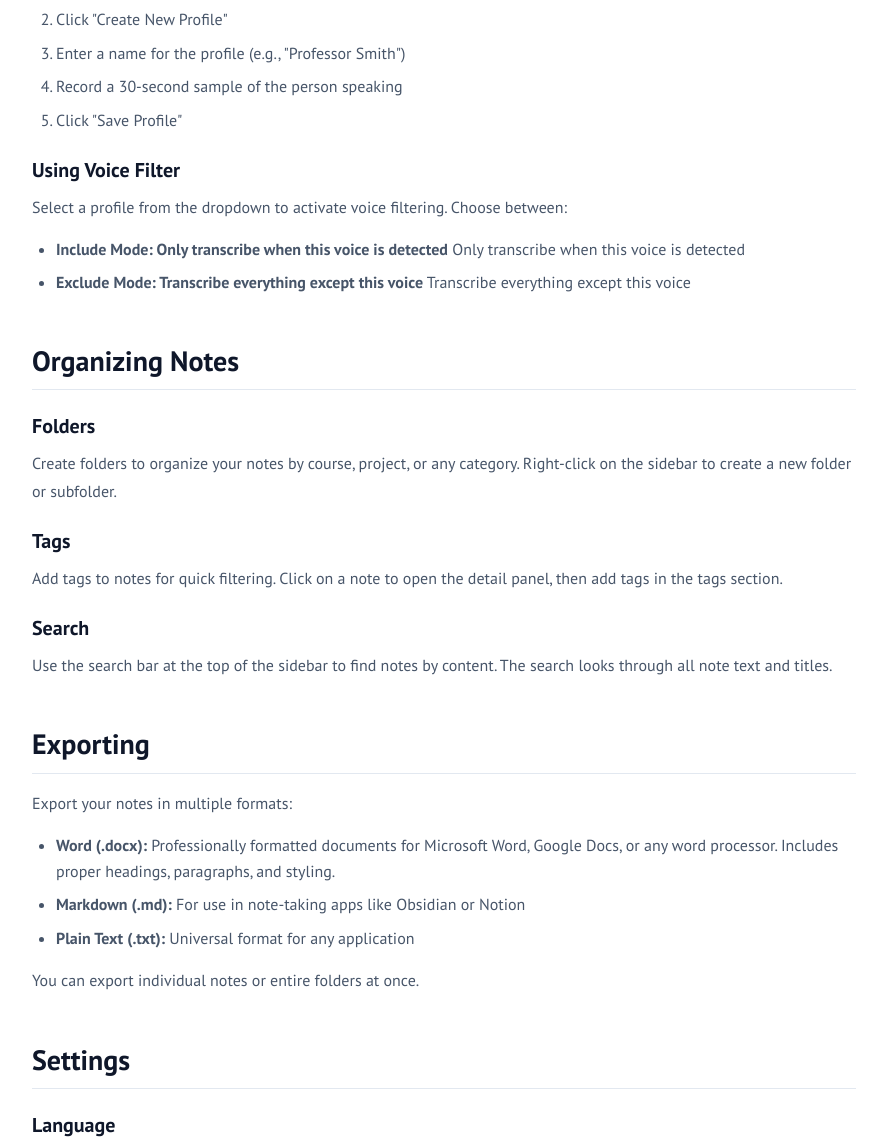
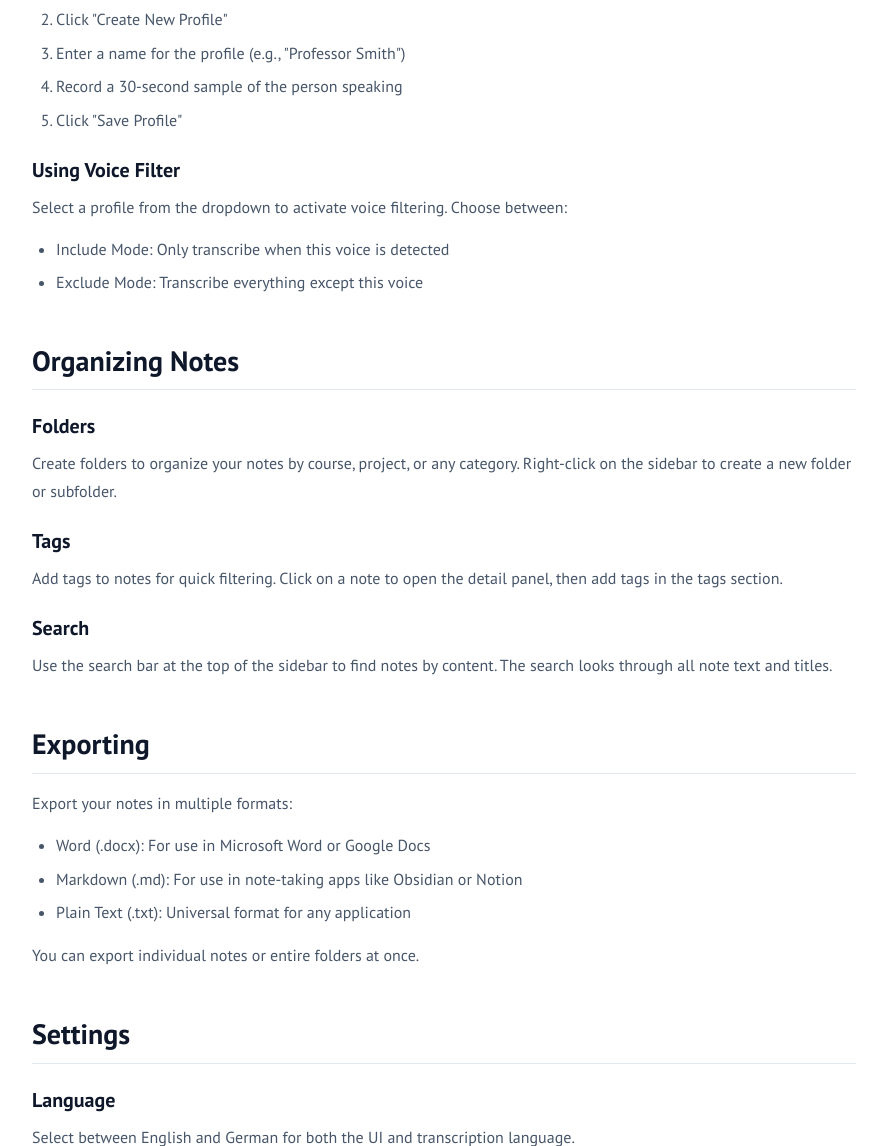
Before and after one commit to LeonManuel0705/VoiceNotes, a Flask app: page /app/docs in a window 1280 px wide. Shown: the part 2120-3266 px from the top of the page, without its empty margins (360-1242 px from the left). Run offline with Flask 3, Linux system fonts and the light colour scheme; some libraries are stand-ins or nearby versions.

Commit message:
Fix translation keys for How it Works and Docs pages
- Update how_it_works.html to use correct translation keys matching siteI18n
- Update docs.html to use correct translation keys matching siteI18n
- Add missing English translations: quickStartStep1-5, reqOS/Python/RAM/Disk,
  downloadWhisper/LT/Speaker/MLX, profileStep1-5
- Add missing German translations for all new keys

```diff
--- a/app/templates/base.html
+++ b/app/templates/base.html
@@ -368,7 +368,29 @@
                 modelsNotLoading: 'Models not loading',
                 modelsNotLoadingDesc: 'Run ./setup_offline.sh to download all required models. Make sure you have enough disk space.',
                 portInUse: 'Port already in use',
-                portInUseDesc: 'If port 5050 is already in use, stop any other applications using that port or modify the port in app.py.'
+                portInUseDesc: 'If port 5050 is already in use, stop any other applications using that port or modify the port in app.py.',
+                // Docs page - Quick Start steps
+                quickStartStep1: 'Launch VoiceNotes by running ./start.sh in your terminal',
+                quickStartStep2: 'Open your browser to http://localhost:5050',
+                quickStartStep3: 'Wait for the models to initialize (first launch may take a few minutes)',
+                quickStartStep4: 'Select your language (English or German)',
+                quickStartStep5: 'Click the record button and start speaking',
+                // Docs page - System requirements
+                reqOS: 'macOS, Windows, or Linux',
+                reqPython: 'Python 3.9 or higher',
+                reqRAM: '4GB RAM minimum (8GB recommended)',
+                reqDisk: '2GB free disk space for models',
+                // Docs page - Download items
+                downloadWhisper: 'Whisper speech recognition models (~650MB)',
+                downloadLT: 'LanguageTool language data (~350MB)',
+                downloadSpeaker: 'Speaker recognition model (~80MB)',
+                downloadMLX: 'MLX AI model for Apple Silicon (~500MB)',
+                // Docs page - Profile steps
+                profileStep1: 'Click the voice filter button (person icon)',
+                profileStep2: 'Click "Create New Profile"',
+                profileStep3: 'Enter a name for the profile (e.g., "Professor Smith")',
+                profileStep4: 'Record a 30-second sample of the person speaking',
+                profileStep5: 'Click "Save Profile"'
             },
             de: {
                 // Navbar
@@ -572,7 +594,29 @@
                 modelsNotLoading: 'Modelle laden nicht',
                 modelsNotLoadingDesc: 'Führe ./setup_offline.sh aus, um alle erforderlichen Modelle herunterzuladen. Stelle sicher, dass du genügend Speicherplatz hast.',
                 portInUse: 'Port bereits in Verwendung',
-                portInUseDesc: 'Wenn Port 5050 bereits verwendet wird, beende andere Anwendungen, die diesen Port nutzen, oder ändere den Port in app.py.'
+                portInUseDesc: 'Wenn Port 5050 bereits verwendet wird, beende andere Anwendungen, die diesen Port nutzen, oder ändere den Port in app.py.',
+                // Docs page - Quick Start steps
+                quickStartStep1: 'Starte VoiceNotes, indem du ./start.sh in deinem Terminal ausführst',
+                quickStartStep2: 'Öffne deinen Browser unter http://localhost:5050',
+                quickStartStep3: 'Warte, bis die Modelle initialisiert sind (erster Start kann einige Minuten dauern)',
+                quickStartStep4: 'Wähle deine Sprache (Englisch oder Deutsch)',
+                quickStartStep5: 'Klicke auf den Aufnahme-Button und beginne zu sprechen',
+                // Docs page - System requirements
+                reqOS: 'macOS, Windows oder Linux',
+                reqPython: 'Python 3.9 oder höher',
+                reqRAM: 'Mindestens 4GB RAM (8GB empfohlen)',
+                reqDisk: '2GB freier Speicherplatz für Modelle',
+                // Docs page - Download items
+                downloadWhisper: 'Whisper Spracherkennungsmodelle (~650MB)',
+                downloadLT: 'LanguageTool Sprachdaten (~350MB)',
+                downloadSpeaker: 'Sprechererkennungsmodell (~80MB)',
+                downloadMLX: 'MLX KI-Modell für Apple Silicon (~500MB)',
+                // Docs page - Profile steps
+                profileStep1: 'Klicke auf den Stimmenfilter-Button (Personen-Symbol)',
+                profileStep2: 'Klicke auf "Neues Profil erstellen"',
+                profileStep3: 'Gib einen Namen für das Profil ein (z.B. "Professor Müller")',
+                profileStep4: 'Nimm eine 30-Sekunden-Probe der sprechenden Person auf',
+                profileStep5: 'Klicke auf "Profil speichern"'
             }
         };
 
--- a/app/templates/docs.html
+++ b/app/templates/docs.html
@@ -10,7 +10,7 @@
 <section class="page-hero">
     <div class="container">
         <h1 data-translate="docsTitle">Documentation</h1>
-        <p data-translate="docsHeroDesc">Everything you need to know to get started with VoiceNotes.</p>
+        <p data-translate="docsDesc">Everything you need to know to get started with VoiceNotes.</p>
     </div>
 </section>
 
@@ -35,7 +35,7 @@
     <div class="docs-content">
         <section id="getting-started" class="docs-section">
             <h2 data-translate="quickStart">Quick Start</h2>
-            <p data-translate="quickStartIntro">VoiceNotes is a voice transcription application that runs entirely on your computer. Here's how to get started:</p>
+            <p data-translate="quickStartDesc">VoiceNotes is a voice transcription application that runs entirely on your computer. Here's how to get started:</p>
             <ol>
                 <li data-translate="quickStartStep1">Launch VoiceNotes by running <code>./start.sh</code> in your terminal</li>
                 <li data-translate="quickStartStep2">Open your browser to <code>http://localhost:5050</code></li>
@@ -44,7 +44,7 @@
                 <li data-translate="quickStartStep5">Click the record button and start speaking</li>
             </ol>
             <div class="docs-callout">
-                <p><strong data-translate="tip">Tip:</strong> <span data-translate="quickStartTip">For the best results, use a good quality microphone and speak clearly at a normal pace.</span></p>
+                <p data-translate="docsTip"><strong>Tip:</strong> For the best results, use a good quality microphone and speak clearly at a normal pace.</p>
             </div>
         </section>
 
@@ -57,21 +57,21 @@
                 <li data-translate="reqRAM">4GB RAM minimum (8GB recommended)</li>
                 <li data-translate="reqDisk">2GB free disk space for models</li>
             </ul>
-            <h3 data-translate="forAppleSilicon">For Apple Silicon (M1/M2/M3)</h3>
+            <h3 data-translate="appleSilicon">For Apple Silicon (M1/M2/M3)</h3>
             <p data-translate="appleSiliconDesc">VoiceNotes uses MLX for accelerated AI inference on Apple Silicon Macs. This provides faster and more accurate transcription enhancement.</p>
         </section>
 
         <section id="installation" class="docs-section">
             <h2 data-translate="installation">Installation</h2>
             <h3 data-translate="automaticSetup">Automatic Setup</h3>
-            <p data-translate="installStep1">Run the offline setup script to download all required models:</p>
+            <p data-translate="automaticSetupDesc">Run the offline setup script to download all required models:</p>
             <p><code>./setup_offline.sh</code></p>
-            <p data-translate="installStep2">This will download:</p>
+            <p data-translate="thisWillDownload">This will download:</p>
             <ul>
-                <li data-translate="installWhisper">Whisper speech recognition models (~650MB)</li>
-                <li data-translate="installLT">LanguageTool language data (~350MB)</li>
-                <li data-translate="installSpeaker">Speaker recognition model (~80MB)</li>
-                <li data-translate="installMLX">MLX AI model for Apple Silicon (~500MB)</li>
+                <li data-translate="downloadWhisper">Whisper speech recognition models (~650MB)</li>
+                <li data-translate="downloadLT">LanguageTool language data (~350MB)</li>
+                <li data-translate="downloadSpeaker">Speaker recognition model (~80MB)</li>
+                <li data-translate="downloadMLX">MLX AI model for Apple Silicon (~500MB)</li>
             </ul>
         </section>
 
@@ -79,15 +79,15 @@
             <h2 data-translate="recording">Recording</h2>
             <h3 data-translate="startingRecording">Starting a Recording</h3>
             <p data-translate="startingRecordingDesc">Click the large record button in the center of the screen. The button will turn red to indicate recording is active.</p>
-            <h3 data-translate="liveTranscription">Live Transcription</h3>
-            <p data-translate="liveTranscriptionDesc">As you speak, you'll see your words appear in real-time below the record button. The text updates every few seconds as the AI processes your speech.</p>
+            <h3 data-translate="liveTranscriptionDoc">Live Transcription</h3>
+            <p data-translate="liveTranscriptionDocDesc">As you speak, you'll see your words appear in real-time below the record button. The text updates every few seconds as the AI processes your speech.</p>
             <h3 data-translate="stoppingRecording">Stopping a Recording</h3>
             <p data-translate="stoppingRecordingDesc">Click the record button again to stop. Your recording will be automatically saved as a note in the current folder.</p>
         </section>
 
         <section id="voice-profiles" class="docs-section">
             <h2 data-translate="voiceProfiles">Voice Profiles</h2>
-            <p data-translate="voiceProfilesIntro">Voice profiles allow you to filter recordings to include only specific speakers.</p>
+            <p data-translate="voiceProfilesDesc">Voice profiles allow you to filter recordings to include only specific speakers.</p>
             <h3 data-translate="creatingProfile">Creating a Profile</h3>
             <ol>
                 <li data-translate="profileStep1">Click the voice filter button (person icon)</li>
@@ -99,8 +99,8 @@
             <h3 data-translate="usingVoiceFilter">Using Voice Filter</h3>
             <p data-translate="usingVoiceFilterDesc">Select a profile from the dropdown to activate voice filtering. Choose between:</p>
             <ul>
-                <li><strong data-translate="includeMode">Include Mode:</strong> <span data-translate="includeModeDesc">Only transcribe when this voice is detected</span></li>
-                <li><strong data-translate="excludeMode">Exclude Mode:</strong> <span data-translate="excludeModeDesc">Transcribe everything except this voice</span></li>
+                <li data-translate="includeMode">Include Mode: Only transcribe when this voice is detected</li>
+                <li data-translate="excludeMode">Exclude Mode: Transcribe everything except this voice</li>
             </ul>
         </section>
 
@@ -116,23 +116,23 @@
 
         <section id="exporting" class="docs-section">
             <h2 data-translate="exporting">Exporting</h2>
-            <p data-translate="exportingIntro">Export your notes in multiple formats:</p>
+            <p data-translate="exportingDesc">Export your notes in multiple formats:</p>
             <ul>
-                <li><strong data-translate="wordFormat">Word (.docx):</strong> <span data-translate="wordFormatDesc">Professionally formatted documents for Microsoft Word, Google Docs, or any word processor. Includes proper headings, paragraphs, and styling.</span></li>
-                <li><strong data-translate="markdownFormat">Markdown (.md):</strong> <span data-translate="markdownFormatDesc">For use in note-taking apps like Obsidian or Notion</span></li>
-                <li><strong data-translate="plainTextFormat">Plain Text (.txt):</strong> <span data-translate="plainTextFormatDesc">Universal format for any application</span></li>
+                <li data-translate="wordExport">Word (.docx): For use in Microsoft Word or Google Docs</li>
+                <li data-translate="markdownExport">Markdown (.md): For use in note-taking apps like Obsidian or Notion</li>
+                <li data-translate="plainTextExport">Plain Text (.txt): Universal format for any application</li>
             </ul>
             <p data-translate="exportBulk">You can export individual notes or entire folders at once.</p>
         </section>
 
         <section id="settings" class="docs-section">
             <h2 data-translate="settings">Settings</h2>
-            <h3 data-translate="languageSetting">Language</h3>
-            <p data-translate="languageSettingDesc">Select between English and German for both the UI and transcription language.</p>
-            <h3 data-translate="themeSetting">Theme</h3>
-            <p data-translate="themeSettingDesc">Toggle between light and dark mode using the sun/moon icon in the navigation bar.</p>
-            <h3 data-translate="thresholdSetting">Voice Filter Threshold</h3>
-            <p data-translate="thresholdSettingDesc">Adjust the sensitivity of voice filtering. Lower values are more strict, higher values are more permissive.</p>
+            <h3 data-translate="language">Language</h3>
+            <p data-translate="languageDesc">Select between English and German for both the UI and transcription language.</p>
+            <h3 data-translate="theme">Theme</h3>
+            <p data-translate="themeDesc">Toggle between light and dark mode using the sun/moon icon in the navigation bar.</p>
+            <h3 data-translate="voiceFilterThreshold">Voice Filter Threshold</h3>
+            <p data-translate="voiceFilterThresholdDesc">Adjust the sensitivity of voice filtering. Lower values are more strict, higher values are more permissive.</p>
         </section>
 
         <section id="troubleshooting" class="docs-section">
```
Also changed, not shown: app/templates/how_it_works.html (+19 -19 lines).
